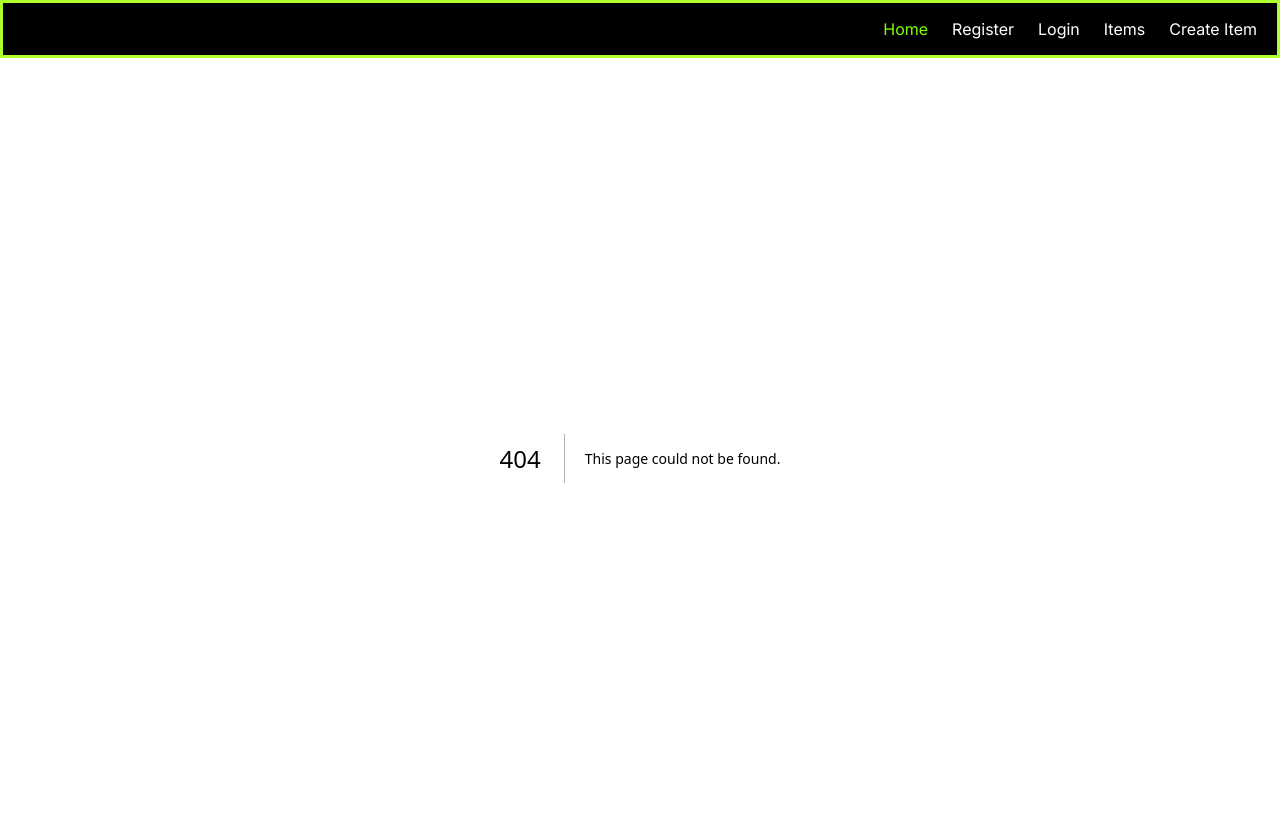
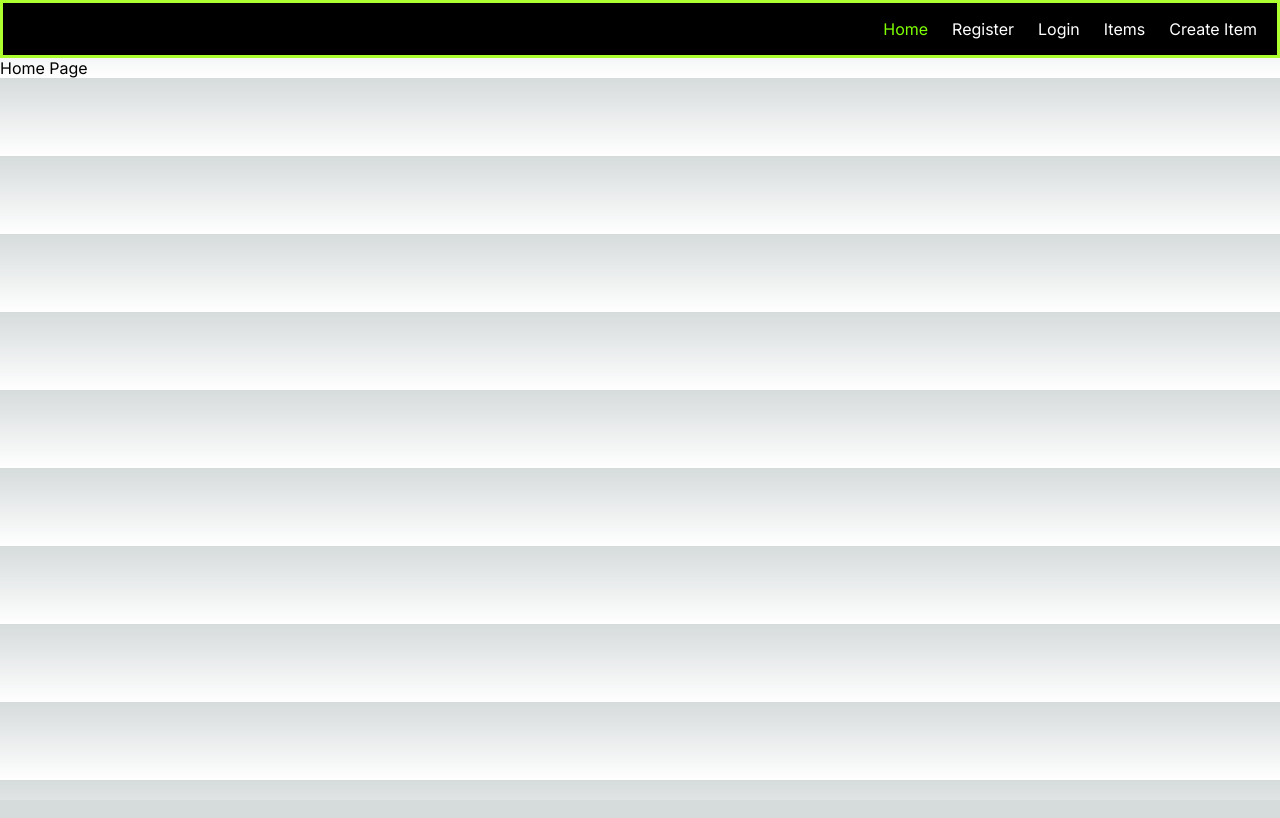
Before and after one commit to Job85/inventory-client, a Next.js app: page /home in a window 1280 px wide. Before the commit this address had no page. Shown: the top 818 px of the page. Built offline with nearby package versions, Linux system fonts and the light colour scheme.

Commit message:
rendered 'Home Page' text inside div tag

```diff
--- /dev/null
+++ b/src/app/home/page.js
@@ -0,0 +1,10 @@
+import styles from "./home.module.css";
+
+export default function Home() {
+
+    return (
+        <div>
+            Home Page
+        </div>
+    )
+}
```
Also changed, not shown: src/app/home/home.module.css (added).
